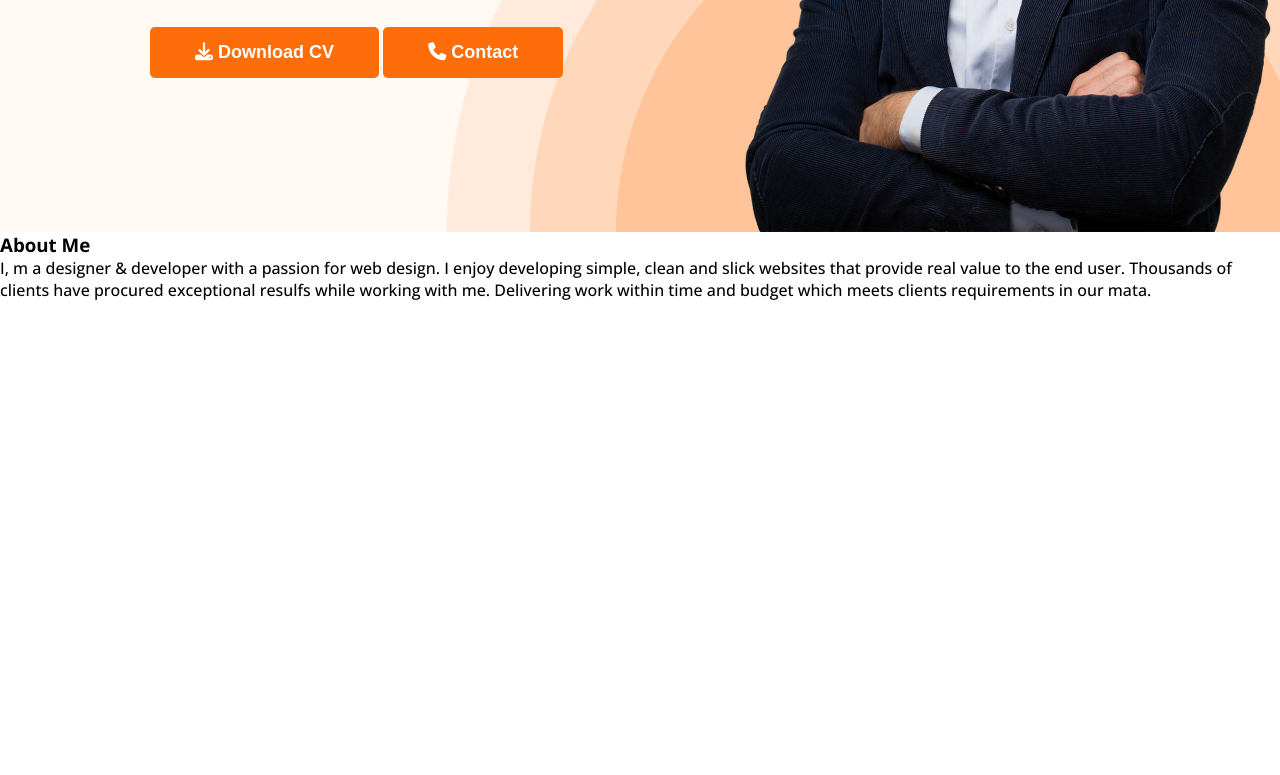
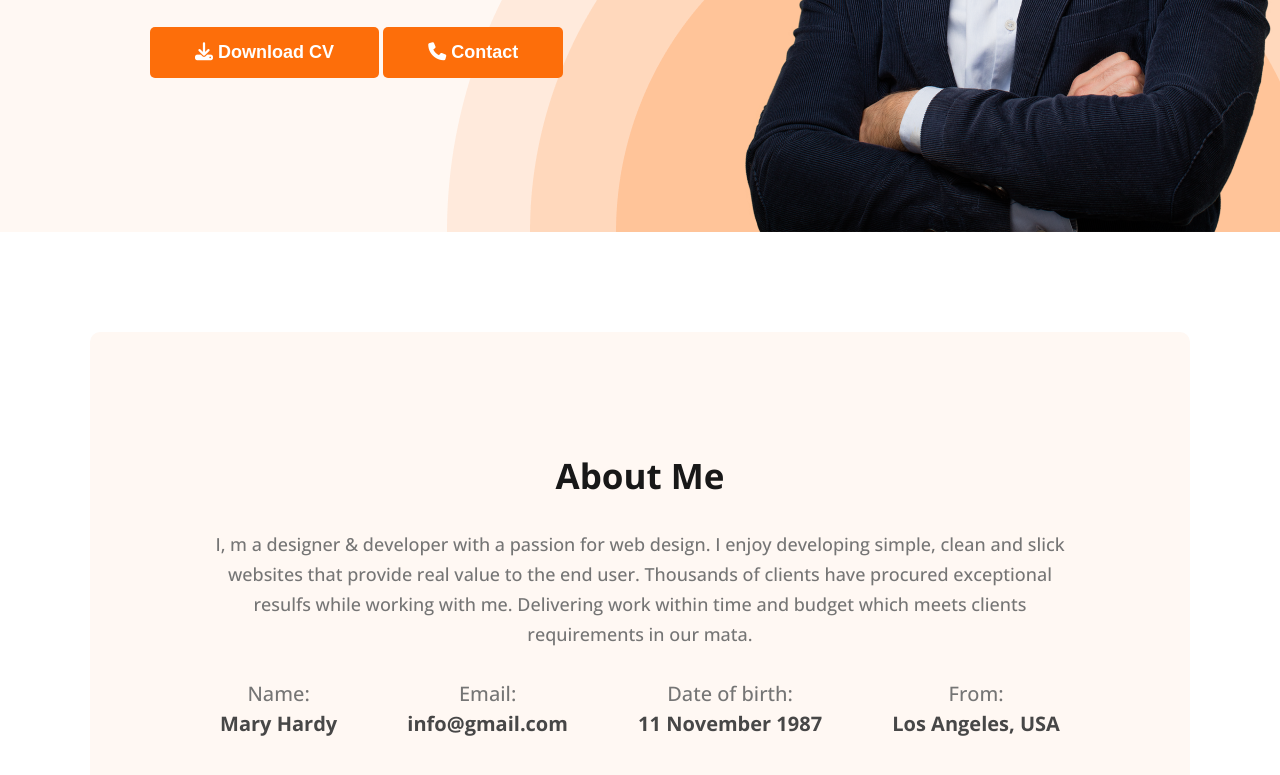
Before and after one commit to ruhitbaidya/portfolio-site, a plain HTML site: page index.html in a window 1280 px wide. Shown: the part 605-1380 px from the top of the page. Before the commit the page ends 906 px from the top, so only its background shows below. Drawn offline with nearby package versions, Linux system fonts and the light colour scheme.

Commit message:
about section complate

```diff
--- a/index.html
+++ b/index.html
@@ -32,9 +32,28 @@
         </div>
     </header>
     <main>
-        <section>
-            <h3>About Me</h3>
-            <p>I, m a designer & developer with a passion for web design. I enjoy developing simple, clean and slick websites that provide real value to the end user. Thousands of clients have procured exceptional resulfs while working with me. Delivering work within time and budget which meets clients requirements in our mata.</p>
+        <section class="about-section">
+            <h3 class="semilar-title">About Me</h3>
+            <p class="about-desc">I, m a designer & developer with a passion for web design. I enjoy developing simple, clean and slick websites that provide real value to the end user. Thousands of clients have procured exceptional resulfs while working with me. Delivering work within time and budget which meets clients requirements in our mata.</p>
+
+            <div class="information">
+                <div class="name-del">
+                    <h3 class="name-title">Name: </h3>
+                    <p class="del-desc">Mary Hardy</p>
+                </div>
+                <div class="name-del">
+                    <h3 class="name-title">Email:</h3>
+                    <p class="del-desc">info@gmail.com</p>
+                </div>
+                <div class="name-del">
+                    <h3 class="name-title">Date of birth:</h3>
+                    <p class="del-desc">11 November 1987</p>
+                </div>
+                <div class="name-del">
+                    <h3 class="name-title">From:</h3>
+                    <p class="del-desc">Los Angeles, USA</p>
+                </div>
+            </div>
         </section>
     </main>
     <footer>
--- a/style/style.css
+++ b/style/style.css
@@ -78,3 +78,51 @@ nav li a{
     line-height: 30px;
     margin-bottom:30px;
 }
+
+/* main tag design */
+
+main{
+    max-width:1100px;
+    margin: 0 auto;
+}
+main section{
+    margin: 100px 0;
+}
+.about-section{
+    border-radius: 10px;
+    background: #FFF8F3;
+    padding:120px;
+}
+.semilar-title{
+    color:  #181818;
+    text-align: center;
+    font-size: 35px;
+    font-weight: 700;
+}
+.about-desc{
+    color:  #757575;
+    text-align: center;
+    font-size: 18px;
+    font-weight: 400;
+    line-height: 30px;
+    margin:30px 0;
+}
+.information{
+    display:flex;
+    justify-content: space-around;
+    gap:50px;
+    text-align: center;
+}
+.name-title{
+    color: #757575;
+    text-align: center;
+    font-size: 20px;
+    font-weight: 400;
+    line-height: 30px;
+}
+.del-desc{
+    color:  #474747;
+    font-size: 20px;
+    font-weight: 700;
+    line-height: 30px;
+}
```
